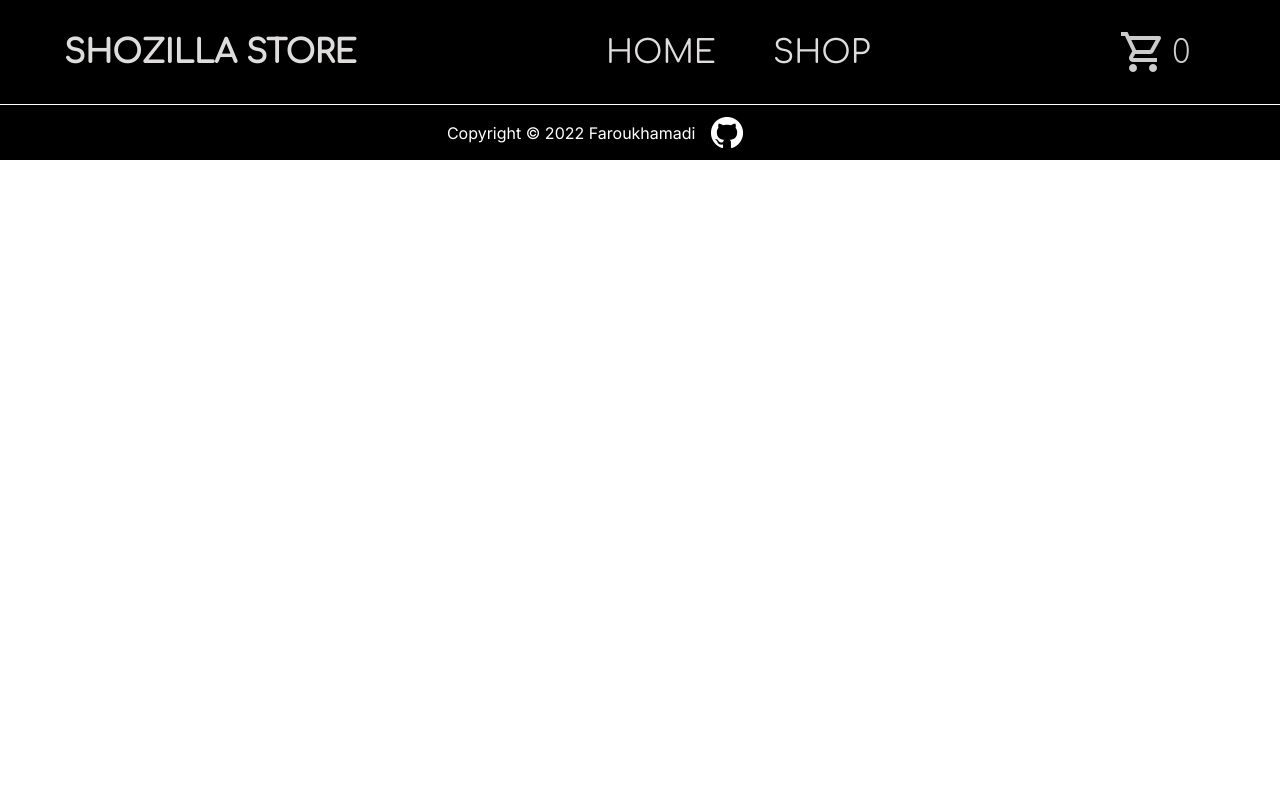
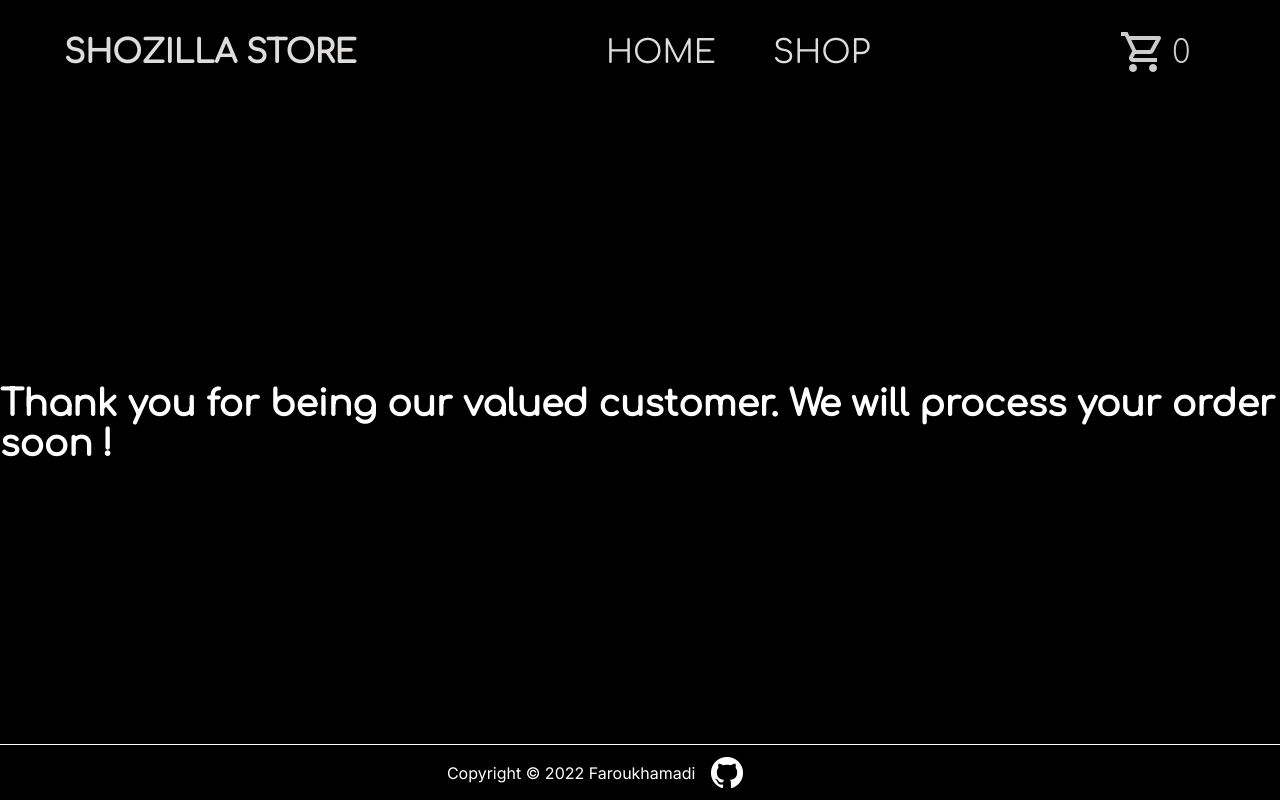
Before and after one commit to Faroukhamadi/shopping-cart, a React (Create React App) app: page /purchase in a window 1280 px wide. Built offline with nearby package versions, Linux system fonts and the light colour scheme; the HTML template or start-up script is replaced by a standard one; a web font is replaced by a local one.

Commit message:
purchase btn feature to fix

```diff
--- a/src/App.js
+++ b/src/App.js
@@ -17,6 +17,7 @@ import momo from './images/momo.png';
 import sport from './images/sport.png';
 import Home from './components/Home';
 import Checkout from './components/Checkout';
+import Purchase from './components/Purchase';
 
 const App = () => {
   const [info, setInfo] = useState([
@@ -126,6 +127,7 @@ const App = () => {
             path="/checkout"
             element={<Checkout total={total} cart={cart} info={info} />}
           />
+          <Route path="/purchase" element={<Purchase />} />
           {RouteLinks}
         </Routes>
         <Footer />
--- a/src/components/Checkout.js
+++ b/src/components/Checkout.js
@@ -1,5 +1,5 @@
 import React from 'react';
-import airForce07 from "../images/air-force-'07.png";
+import { useNavigate } from 'react-router-dom';
 
 const Checkout = (props) => {
   const cart = props.cart.map((item) => (
@@ -12,10 +12,15 @@ const Checkout = (props) => {
     </div>
   ));
 
+  const navigate = useNavigate();
+
   return (
     <div className="container69">
       <h2 className="checkout-amount">Total Amount: ${props.total}.00</h2>
-      <button>Complete Order</button>
+      {/* TODO: OnClick here for the goodbye message */}
+      <button onClick={() => navigate('/purchase', { replace: true })}>
+        Complete Order
+      </button>
       {cart}
     </div>
   );
--- /dev/null
+++ b/src/components/Purchase.js
@@ -0,0 +1,14 @@
+import React from 'react';
+
+const Purchase = () => {
+  return (
+    <div className="purchase">
+      <h1 className="purchase-text">
+        Thank you for being our valued customer. We will process your order soon
+        !
+      </h1>
+    </div>
+  );
+};
+
+export default Purchase;
--- a/src/index.css
+++ b/src/index.css
@@ -352,3 +352,14 @@ a {
   display: flex;
   flex-wrap: wrap;
 }
+
+.purchase {
+  height: 80vh;
+  display: flex;
+  justify-content: center;
+  align-items: center;
+  background-color: black;
+  color: white;
+  font-family: 'Comfortaa';
+  font-size: large;
+}
```
